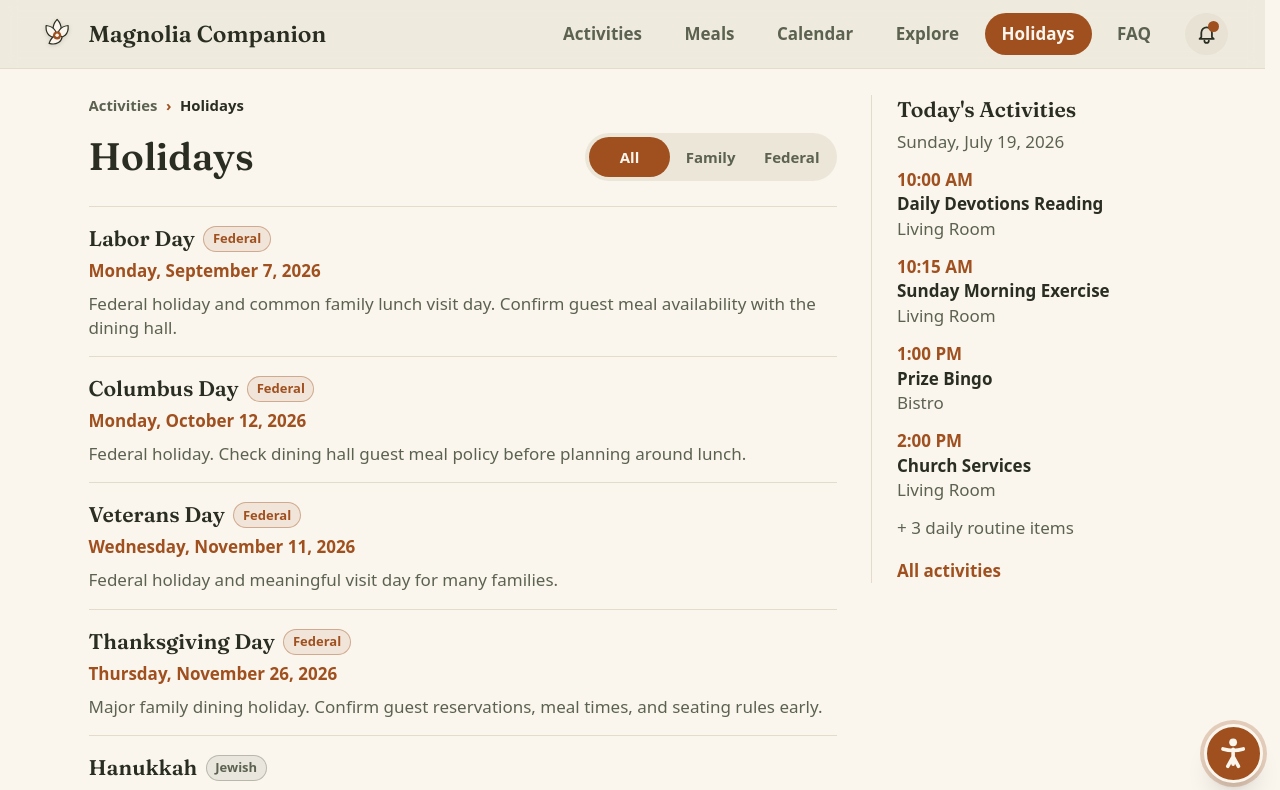
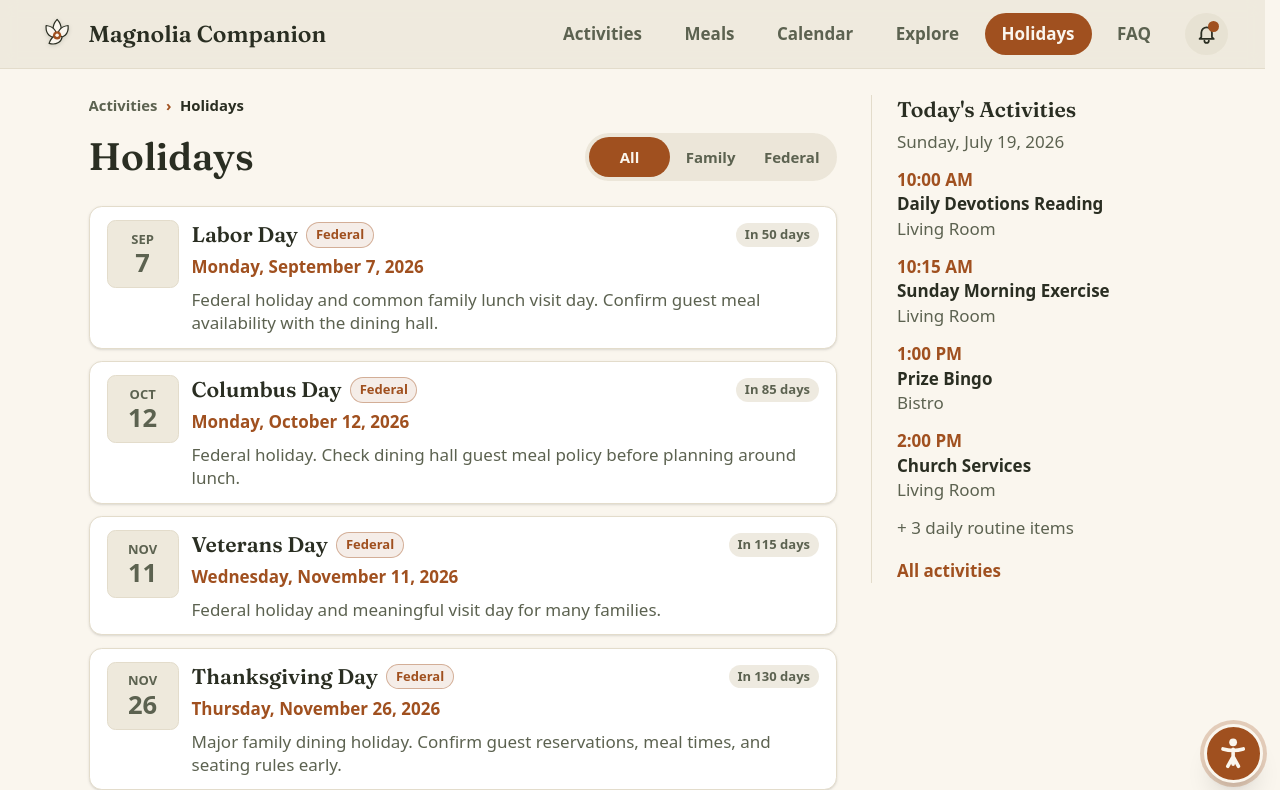
Before and after one commit to dillo/magnolia-companion, a Next.js app: page /visits in a window 1280 px wide. Shown: the top 790 px of the page. Built offline with nearby package versions, Linux system fonts and the light colour scheme.

Commit message:
feat: holiday cards with date tiles and countdown pills
Move daysUntil/relativeDayLabel/shortMonthOfISO into lib/dates (tested), reuse them in the bell popover, and restyle the Holidays page list as cards with the popover's tile + countdown language.

```diff
--- a/components/VisitDays.tsx
+++ b/components/VisitDays.tsx
@@ -1,6 +1,8 @@
 import Link from "next/link";
 import type { VisitDay, VisitDayType } from "@/lib/schema";
-import { dayNameOfISO, longDateOfISO } from "@/lib/dates";
+import {
+  dayNameOfISO, daysUntil, longDateOfISO, relativeDayLabel, shortMonthOfISO,
+} from "@/lib/dates";
 
 const TYPE_LABELS: Record<VisitDayType, string> = {
   federal: "Federal",
@@ -31,9 +33,18 @@ export function visitDateLabel(day: VisitDay): string {
   return `${longDateOfISO(day.startDate)} - ${longDateOfISO(day.endDate)}`;
 }
 
-export function VisitDayCard({ day, compact = false }: { day: VisitDay; compact?: boolean }) {
+export function VisitDayCard({
+  day,
+  today = null,
+  compact = false,
+}: {
+  day: VisitDay;
+  today?: string | null;
+  compact?: boolean;
+}) {
+  if (compact) {
     return (
-    <article className={compact ? "border-t border-hairline py-3 first:border-t-0 first:pt-0" : "py-4"}>
+      <article className="border-t border-hairline py-3 first:border-t-0 first:pt-0">
         <div className="flex flex-wrap items-center gap-2">
           <h3 className="font-display text-xl font-semibold text-ink">{day.title}</h3>
           <VisitTypePill type={day.type} />
@@ -41,6 +52,43 @@ export function VisitDayCard({ day, compact = false }: { day: VisitDay; compact?
         <p className="mt-1 font-semibold text-copper">{visitDateLabel(day)}</p>
         {day.timing && <p className="mt-1 text-moss">{day.timing}</p>}
         <p className="mt-2 leading-snug text-moss">{day.note}</p>
+      </article>
+    );
+  }
+
+  const inDays = today ? daysUntil(today, day.startDate) : null;
+  const ongoing = inDays !== null && inDays < 0; // multi-day holiday already underway
+  const soon = inDays !== null && inDays <= 30;
+  return (
+    <article className="rounded-xl border border-hairline bg-card px-4 py-3 shadow-sm">
+      <div className="grid grid-cols-[4.25rem_minmax(0,1fr)] gap-3">
+        <div
+          className={`flex h-16 flex-col items-center justify-center rounded-lg text-center ${
+            soon ? "bg-copper text-petal" : "border border-hairline bg-sand text-moss"
+          }`}
+        >
+          <span className="text-[13px] font-bold uppercase leading-none">{shortMonthOfISO(day.startDate)}</span>
+          <span className="mt-1 text-2xl font-semibold leading-none tabular-nums">{Number(day.startDate.slice(8))}</span>
+        </div>
+        <div className="min-w-0">
+          <div className="flex flex-wrap items-center gap-2">
+            <h3 className="min-w-0 font-display text-xl font-semibold text-ink">{day.title}</h3>
+            <VisitTypePill type={day.type} />
+            {inDays !== null && (
+              <span
+                className={`ml-auto shrink-0 whitespace-nowrap rounded-full px-2 py-0.5 text-[13px] font-bold ${
+                  soon ? "bg-copper text-petal" : "bg-hairline/60 text-moss"
+                }`}
+              >
+                {ongoing ? "Ongoing" : relativeDayLabel(inDays)}
+              </span>
+            )}
+          </div>
+          <p className="mt-1 font-semibold text-copper">{visitDateLabel(day)}</p>
+          {day.timing && <p className="mt-1 text-moss">{day.timing}</p>}
+          <p className="mt-2 leading-snug text-moss">{day.note}</p>
+        </div>
+      </div>
     </article>
   );
 }
--- a/components/VisitNotifications.tsx
+++ b/components/VisitNotifications.tsx
@@ -3,25 +3,9 @@
 import Link from "next/link";
 import { useEffect, useRef, useState } from "react";
 import type { VisitDay } from "@/lib/schema";
+import { daysUntil, relativeDayLabel, shortMonthOfISO } from "@/lib/dates";
 import { upcomingVisitDays } from "@/lib/lookup";
 import { useToday } from "@/components/useToday";
-
-function daysUntil(from: string, to: string): number {
-  const fromMs = new Date(`${from}T12:00:00Z`).getTime();
-  const toMs = new Date(`${to}T12:00:00Z`).getTime();
-  return Math.ceil((toMs - fromMs) / 86_400_000);
-}
-
-function relativeLabel(days: number): string {
-  if (days <= 0) return "Today";
-  if (days === 1) return "Tomorrow";
-  return `In ${days} days`;
-}
-
-function shortMonth(iso: string): string {
-  return new Intl.DateTimeFormat("en-US", { timeZone: "UTC", month: "short" })
-    .format(new Date(`${iso}T12:00:00Z`));
-}
 
 function startDateLabel(iso: string): string {
   return new Intl.DateTimeFormat("en-US", {
@@ -99,7 +83,7 @@ export default function VisitNotifications({ visitDays }: { visitDays: VisitDay[
                     <div className={`flex h-16 flex-col items-center justify-center rounded-lg text-center ${
                       soon ? "bg-copper text-petal" : "border border-hairline bg-sand text-moss"
                     }`}>
-                      <span className="text-[13px] font-bold uppercase leading-none">{shortMonth(day.startDate)}</span>
+                      <span className="text-[13px] font-bold uppercase leading-none">{shortMonthOfISO(day.startDate)}</span>
                       <span className="mt-1 text-2xl font-semibold leading-none tabular-nums">{Number(day.startDate.slice(8))}</span>
                     </div>
                     <div className="min-w-0">
@@ -108,7 +92,7 @@ export default function VisitNotifications({ visitDays }: { visitDays: VisitDay[
                         <span className={`shrink-0 whitespace-nowrap rounded-full px-2 py-0.5 text-[13px] font-bold ${
                           soon ? "bg-copper text-petal" : "bg-hairline/60 text-moss"
                         }`}>
-                        {relativeLabel(inDays)}
+                        {relativeDayLabel(inDays)}
                         </span>
                       </div>
                       <p className="mt-1 leading-snug text-moss">{startDateLabel(day.startDate)}</p>
--- a/components/VisitsClient.tsx
+++ b/components/VisitsClient.tsx
@@ -54,8 +54,8 @@ export default function VisitsClient({
           </div>
         </div>
 
-        <div className="mt-6 divide-y divide-hairline border-y border-hairline">
-          {filtered.map((day) => <VisitDayCard key={`${day.startDate}-${day.title}`} day={day} />)}
+        <div className="mt-6 space-y-3">
+          {filtered.map((day) => <VisitDayCard key={`${day.startDate}-${day.title}`} day={day} today={today} />)}
         </div>
 
         {filtered.length === 0 && <EmptyState message="No upcoming holidays match this filter." />}
--- a/lib/dates.ts
+++ b/lib/dates.ts
@@ -68,6 +68,21 @@ export function monthNameOfISO(iso: string): string {
   return new Intl.DateTimeFormat("en-US", { timeZone: "UTC", month: "long" }).format(toUTCNoon(iso));
 }
 
+/** Whole calendar days from one ISO date to another (negative when `to` is past). */
+export function daysUntil(fromISO: string, toISO: string): number {
+  return Math.round((toUTCNoon(toISO).getTime() - toUTCNoon(fromISO).getTime()) / DAY_MS);
+}
+
+export function relativeDayLabel(days: number): string {
+  if (days <= 0) return "Today";
+  if (days === 1) return "Tomorrow";
+  return `In ${days} days`;
+}
+
+export function shortMonthOfISO(iso: string): string {
+  return new Intl.DateTimeFormat("en-US", { timeZone: "UTC", month: "short" }).format(toUTCNoon(iso));
+}
+
 export function formatTime(hhmm: string): string {
   const [h, m] = hhmm.split(":").map(Number);
   const h12 = h % 12 === 0 ? 12 : h % 12;
```
Also changed, not shown: 1 other file (tests, documents, lock files or other folders). Lines whose indentation alone changed are shown as unchanged.
